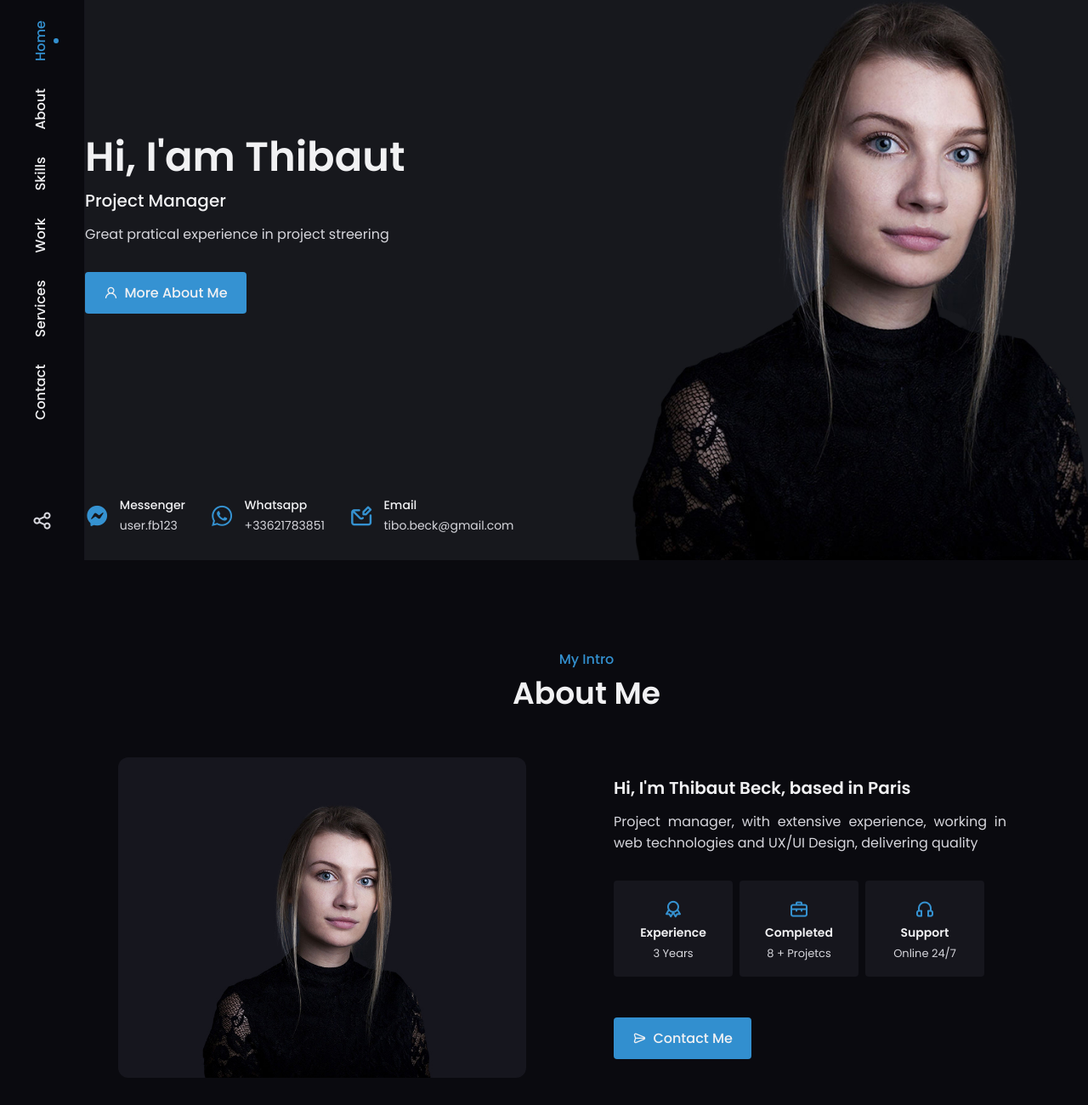
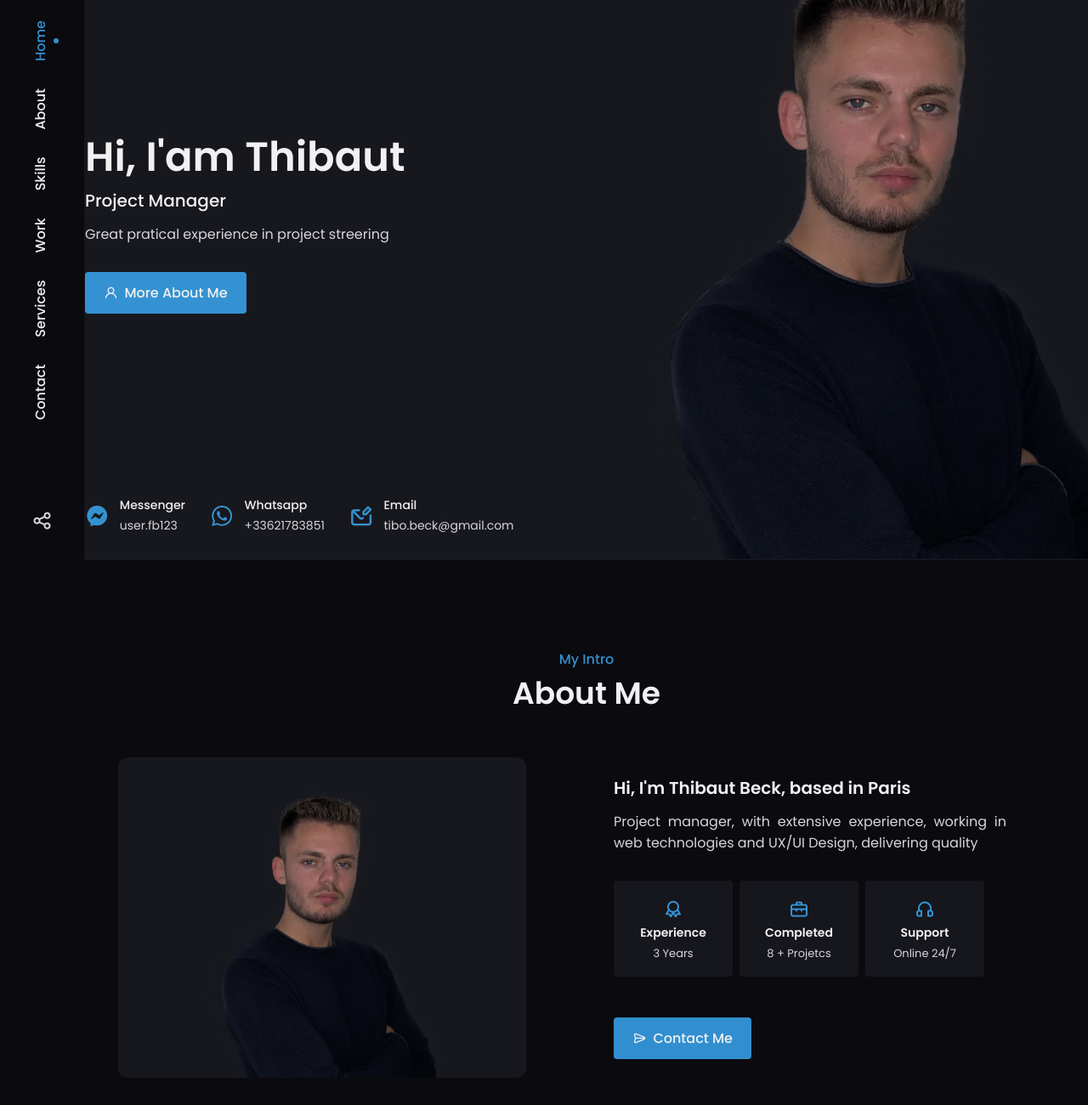
Before and after one commit to Tibob92/Portfolio, a plain HTML site: page index.html in a window 1280 px wide. Shown: the part 141-1441 px from the top of the page at 85% size. Drawn offline with nearby package versions, Linux system fonts and the light colour scheme.

Commit message:
Ajout des images perso

```diff
--- a/assets/css/style.css
+++ b/assets/css/style.css
@@ -239,7 +239,7 @@ input {
 
 /*===== Home Section =====*/
 .home {
-    background: url('../img/home-bg.jpg');
+    background: url('../img/home-bg2.png');
     background-size: cover;
     background-position: center center;
     height: 100vh;
--- a/index.html
+++ b/index.html
@@ -17,7 +17,7 @@
     <!--========== MAIN CSS ==========-->
     <link rel="stylesheet" href="assets/css/style.css">
 
-    <title>Responsive portfolio website - Crypticalcoder</title>
+    <title>Responsive portfolio website</title>
 </head>
 
 <body>
@@ -127,7 +127,7 @@
             <h2 data-heading="My Intro" class="section__title">About Me</h2>
 
             <div class="about__container container grid">
-                <img src="assets/img/about-img.jpg" alt="" class="about__img">
+                <img src="assets/img/about-img2.jpg" alt="" class="about__img">
 
                 <div class="about__data">
                     <h3 class="about__heading">Hi, I'm Thibaut Beck, based in Paris</h3>
```
Also changed, not shown: assets/img/about-img2.jpg (added), assets/img/home-bg2.png (added).
